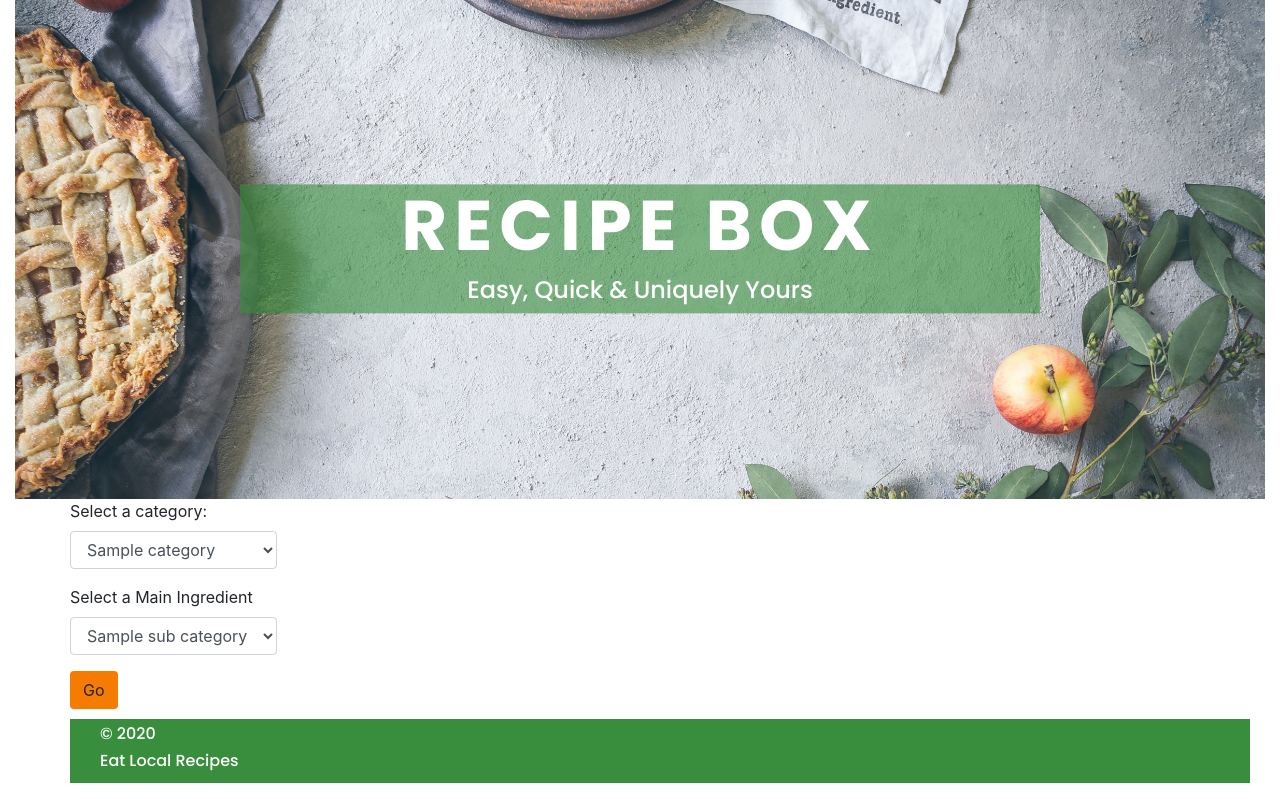
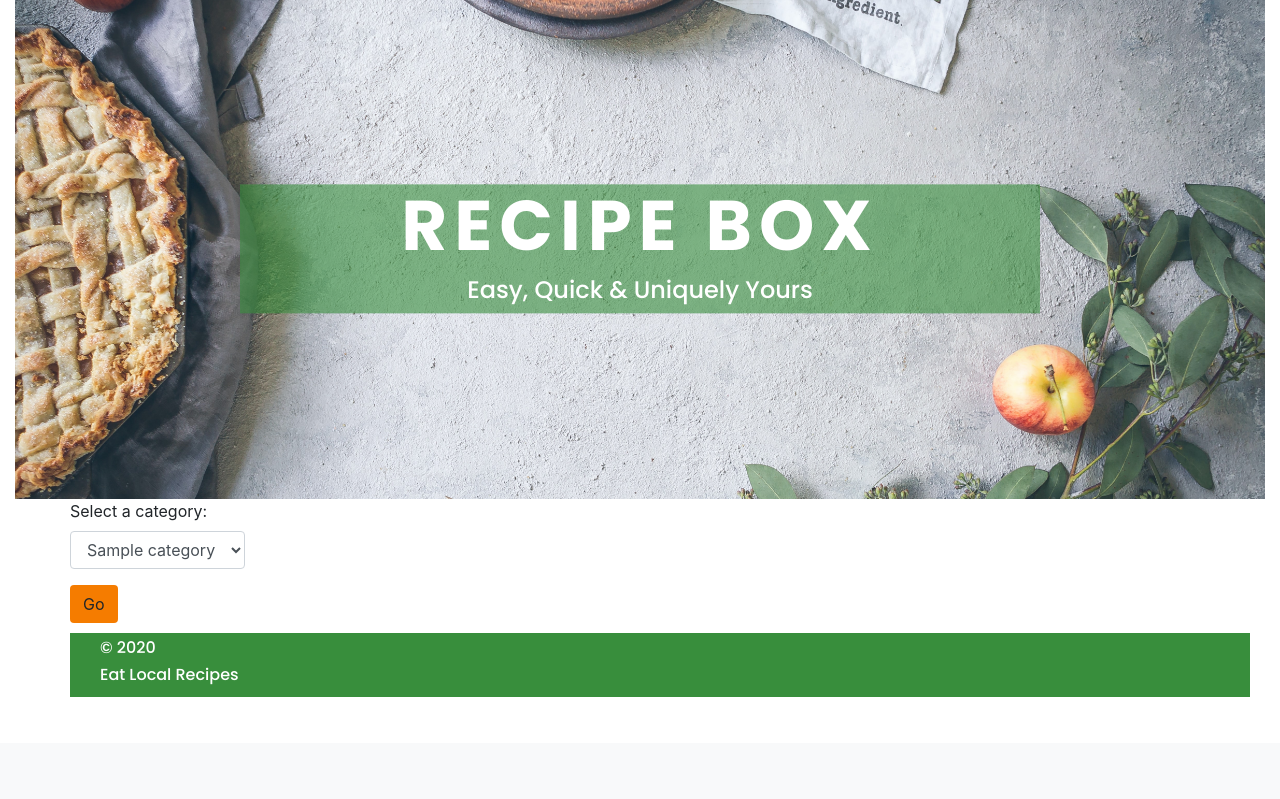
Before and after one commit to cherylhaz/milestone_project_3, a Flask app: page / in a window 1280 px wide. Shown: the part 57-856 px from the top of the page. After the commit the page ends 754 px from the top, so only its background shows below. Run offline with Flask 2, Linux system fonts and the light colour scheme; a database or web service that is not in the repository returns one stand-in record (values such as "Sample title"); some libraries are stand-ins or nearby versions.

Commit message:
formatting add recipe, trying to get search to work

```diff
--- a/app.py
+++ b/app.py
@@ -17,8 +17,8 @@
 # Search Results
 @app.route('/search_results', methods=['GET', 'POST'])
 def search_results():
-    selected_category2 = "Main Course"
-    return render_template("search_results.html", recipes=mongo.db.recipes.find({'category': selected_category2}))
+    results = mongo.db.recipes.find({'category': request.form.get('selected_category')})
+    return render_template("search_results.html", recipes=results)
 
 
 # Add New Recipe to Database
--- a/templates/add_recipe.html
+++ b/templates/add_recipe.html
@@ -5,7 +5,7 @@
 <!--Form -->
 <div class="container-fluid">
 <form action="{{url_for('insert_recipe')}}" method="POST" class="add_recipe_form">
-  <div class="form-group">
+  <div class="form-group col">
   <label for="title">Recipe Title:</label>
             <input id="title" name="title" type="text" class="validate" required>
   </div>
@@ -17,6 +17,7 @@
 <label for="method">Method:</label>
             <textarea id="method" name="method" type="text" class="validate" required rows="3"></textarea>
           </div>
+
   <div class="form-group">
     <label for="required_tools">Required Tools:</label>
         <select multiple id="required_tools" name="required_tools" class="form-control" multiple>
@@ -26,6 +27,7 @@
                 {% endfor %}
      </select>
   </div>
+  <div class="row">
 <div class="form-group">
     <label for="source">Source:</label>
     <input id="source" name="source" type="text" class="validate">
@@ -33,6 +35,7 @@
 <div class="form-group">
     <label for="cooking_time">Cooking Time:</label>
     <input id="cooking_time" name="cooking_time" type="text" class="validate">
+</div>
 </div>
   <div class="form-group">
   <label>Category</label>
--- a/templates/index.html
+++ b/templates/index.html
@@ -14,7 +14,7 @@
         {% endfor %}
     </select>
   </div>
-  <!-- Secondary Button Sub-Category-->
+  <!-- Secondary Button Sub-Category
   <div class="form-group">
     <label for="selected_sub_category">Select a Main Ingredient</label>
     <select class="form-control" name="selected_category" id="selected_sub_category">
@@ -23,6 +23,7 @@
         {% endfor %}
     </select>
   </div>
+  -->
   <button class="btn waves-effect waves-light form_buttons" type="submit">Go
   </button>
 </form>
--- a/templates/search_results.html
+++ b/templates/search_results.html
@@ -2,9 +2,10 @@
 {% block content %}
 <body>
 {% if recipes.length == 0 %}
-    <p> No results were found for ((selected_category)), please choose a different category</p>
+    <div class="container-fluid">
+        <p> No results were found, please choose a different category</p>
+    </div>
 {% else %}
-
 {% for recipe in recipes %}
     <div class="accordion" id="accordionExample">
   <div class="card">
```
